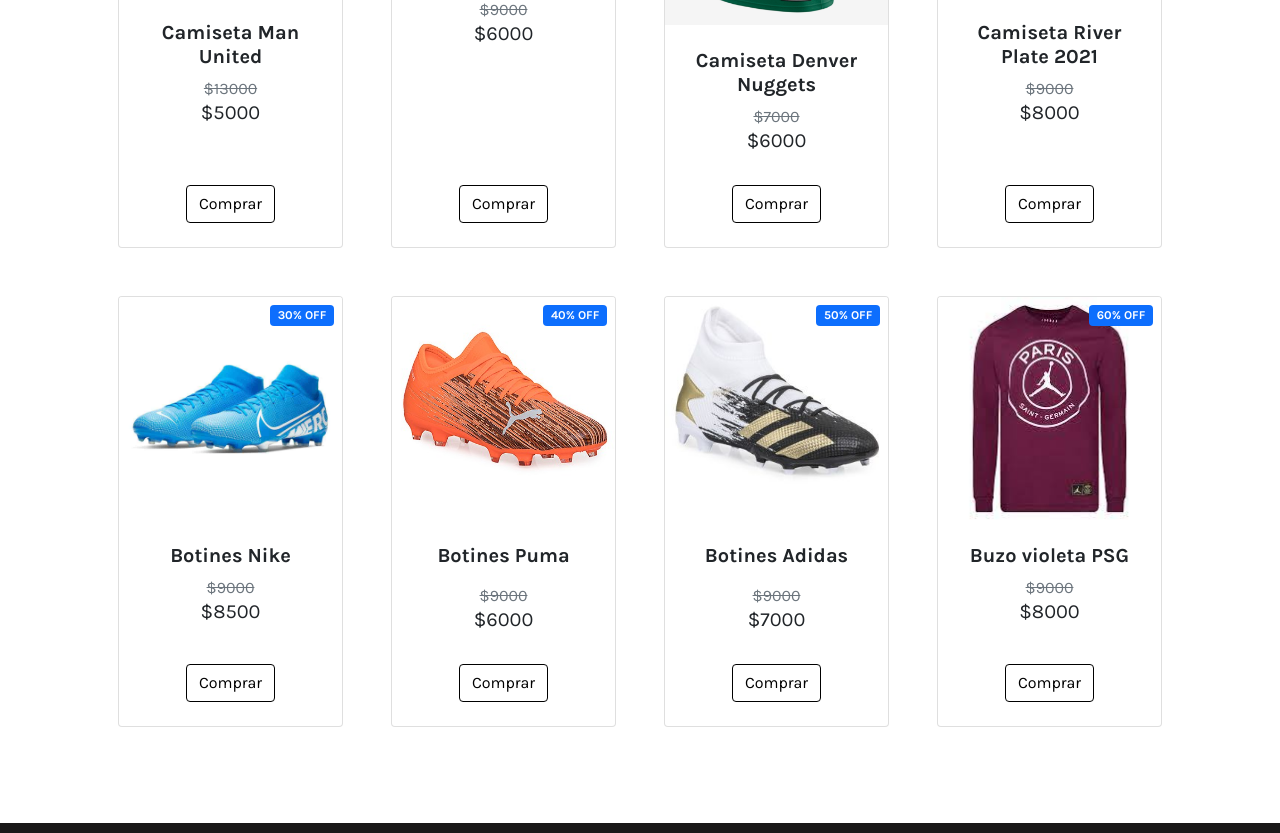
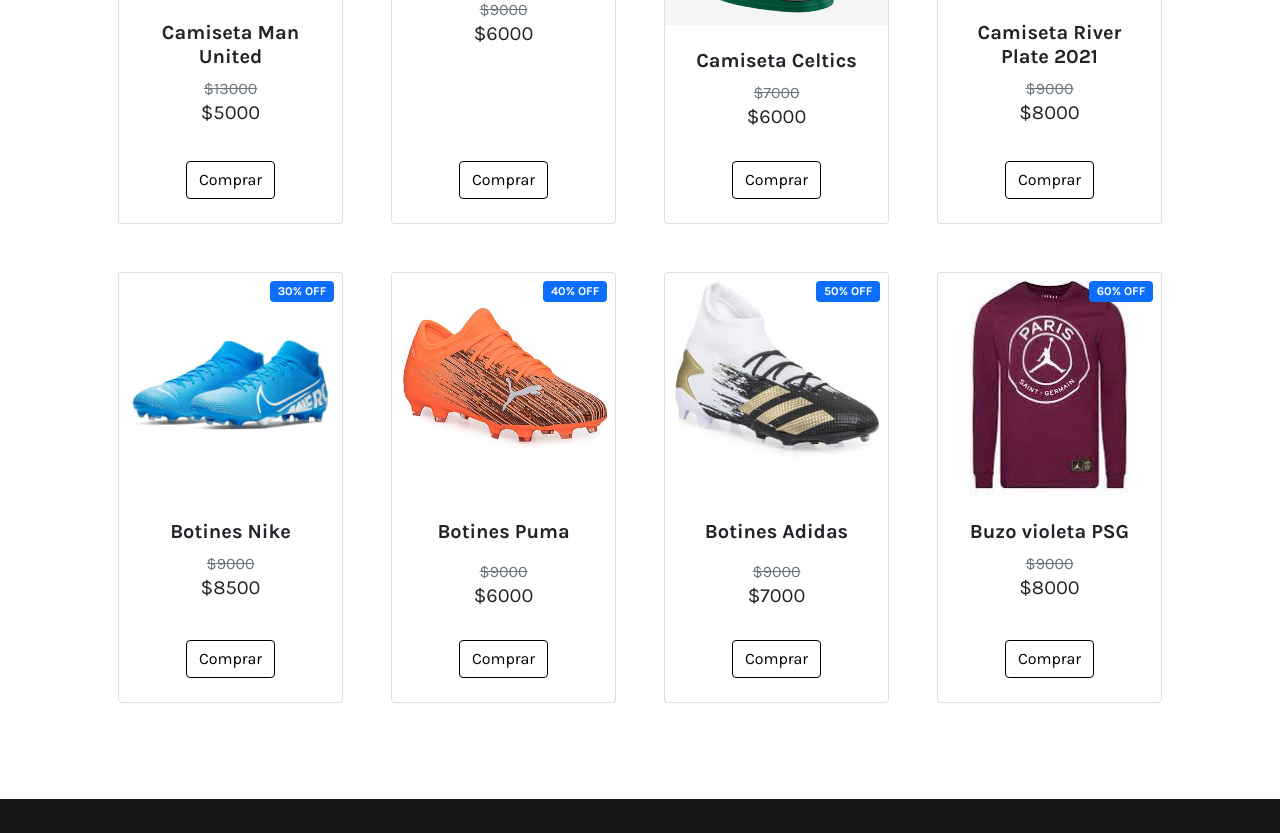
Before and after one commit to agustinSC2034/deporStore, a plain HTML site: page index.html in a window 1280 px wide. Shown: the part 1285-2118 px from the top of the page. Drawn offline with nearby package versions, Linux system fonts and the light colour scheme; a script that the page names is missing; a web font is replaced by a local one.

Commit message:
entregaFinalWeb

```diff
--- a/index.html
+++ b/index.html
@@ -217,7 +217,7 @@
                             <img class="card-img-top" src="img/camisetasNBA/celticsVerde.png" alt="Camiseta de basquet" />
                             <div class="card-body p-4">
                                 <div class="text-center">
-                                    <h5 class="fw-bolder">Camiseta Denver Nuggets</h5>
+                                    <h5 class="fw-bolder">Camiseta Celtics</h5>
                                     <span class="text-muted text-decoration-line-through">$7000</span>
                                     <h5 class="fw-bolderPrecio">$6000</h5>
                                 </div>
```
